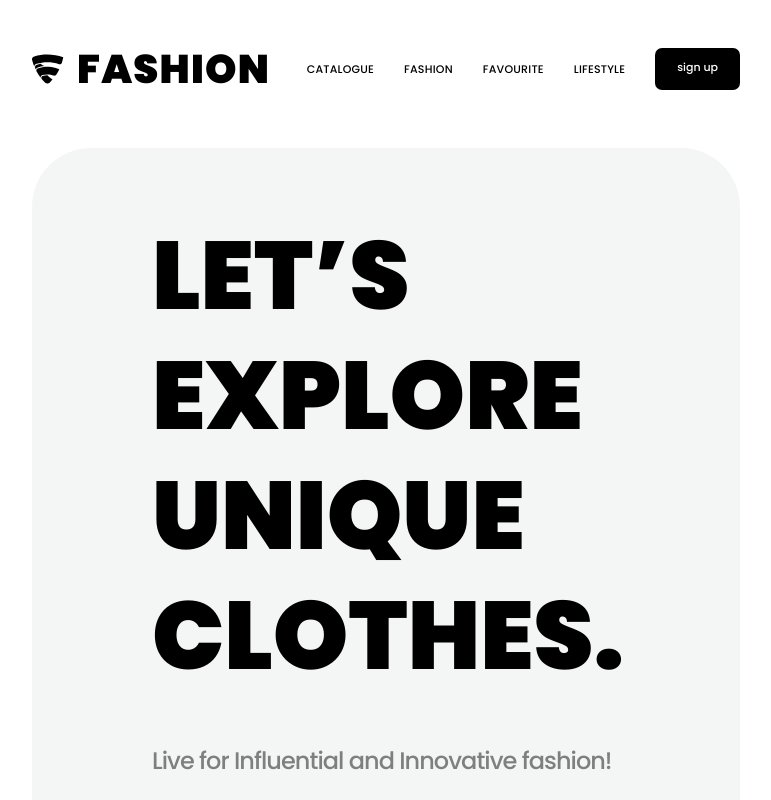
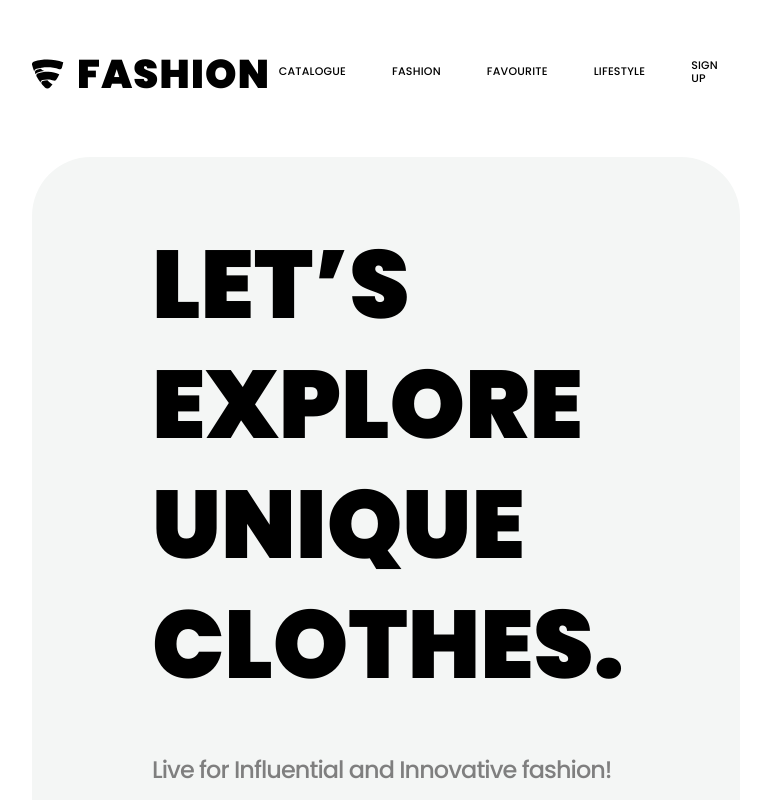
Before and after one commit to Yaroslav0102030405/fashion-2, a React (Create React App) app: page / in a window 1280 px wide. Shown: the top 800 px of the page, without its empty margins (254-1025 px from the left). Built offline with nearby package versions, Linux system fonts and the light colour scheme.

Commit message:
add hover

```diff
--- a/src/components/header/Header.js
+++ b/src/components/header/Header.js
@@ -33,7 +33,7 @@ function Header() {
               </a>
             </li>
             <li>
-              <a href="#!" className="header__nav-btn">
+              <a href="#!" className="header__link">
                 sign up
               </a>
             </li>
--- a/src/components/header/header.css
+++ b/src/components/header/header.css
@@ -17,7 +17,6 @@ body {
 
 .header__nav {
   display: flex;
-  /* column-gap: 30px; */
   align-items: center;
   justify-content: space-between;
 }
@@ -25,9 +24,9 @@ body {
 .header__list {
   display: flex;
   align-items: center;
-  column-gap: 30px;
-  /* font-size: 11px; */
+  column-gap: 2px;
   font-size: 11px;
+  top: 10px;
 }
 
 @media screen and (max-width: 768px) {
@@ -56,28 +55,25 @@ body {
 }
 
 .header__link {
+   padding: 13px 22px 17px;
   color: var(--texColor);
   /* font-size: 11px; */
   font-weight: 500;
   letter-spacing: 0.22px;
   text-transform: uppercase;
+   /* border-radius: 7px; */
 }
 
-/* @media screen and (min-width: 768) and (max-width: 1280px) {
-  .header__link {
-    font-size: 11px;
-  }
-} */
-
-/* @media screen and (min-width: 1780) {
-  .header__link {
-    font-size: 22px;
-  }
-} */
-
-.header__nav-btn {
+.header__link:hover {
   padding: 13px 22px 17px;
   background-color: var(--texColor);
   color: white;
   border-radius: 7px;
 }
+
+/* .header__nav-btn {
+  padding: 13px 22px 17px;
+  background-color: var(--texColor);
+  color: white;
+  border-radius: 7px;
+} */
```
